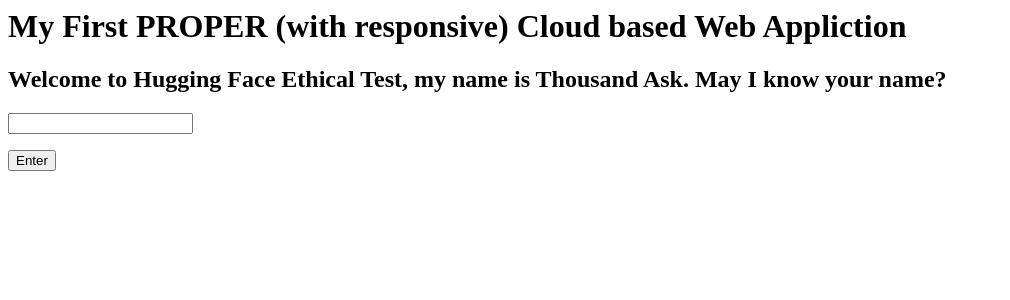
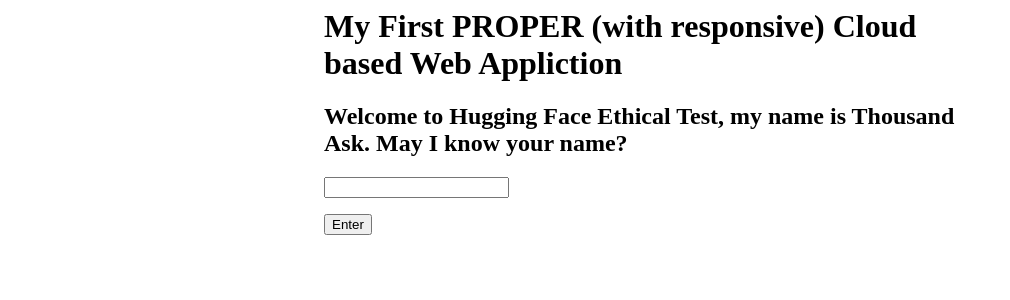
Before and after one commit to sherryyangyzt/6802-HW2, a Flask app: page / in a window 1280 px wide. Shown: the top 300 px of the page, without its empty margins (0-1010 px from the left). Run offline with Flask 3, Linux system fonts and the light colour scheme.

Commit message:
Update index.html

```diff
--- a/templates/index.html
+++ b/templates/index.html
@@ -1,8 +1,8 @@
 <style>
-    .countainer {width: 100%;margin: auto;}
-    @media(min-width:600px){.countainer{width: 80%;}}
-    @media(min-width:768px){.countainer{width: 60%;}}
-    @media(min-width:1024px){.countainer{width: 50%;}}
+    .container {width: 100%;margin: auto;}
+    @media(min-width:600px){.container{width: 80%;}}
+    @media(min-width:768px){.container{width: 60%;}}
+    @media(min-width:1024px){.container{width: 50%;}}
 </style>
 
 <div class="container">
```
